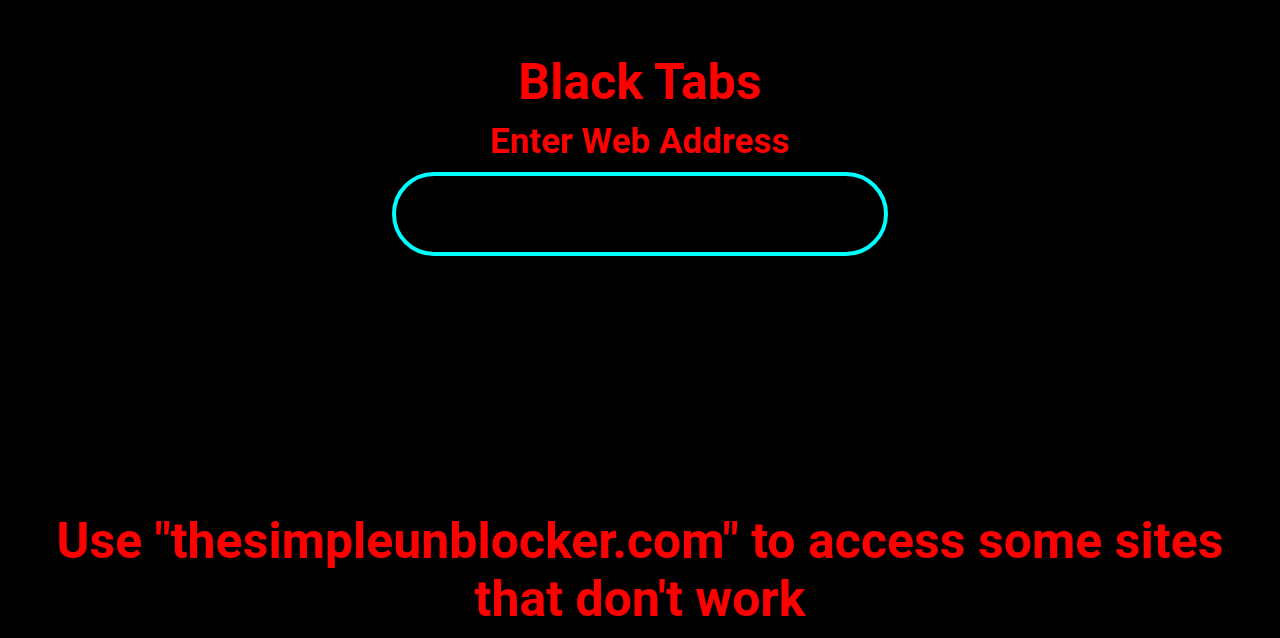
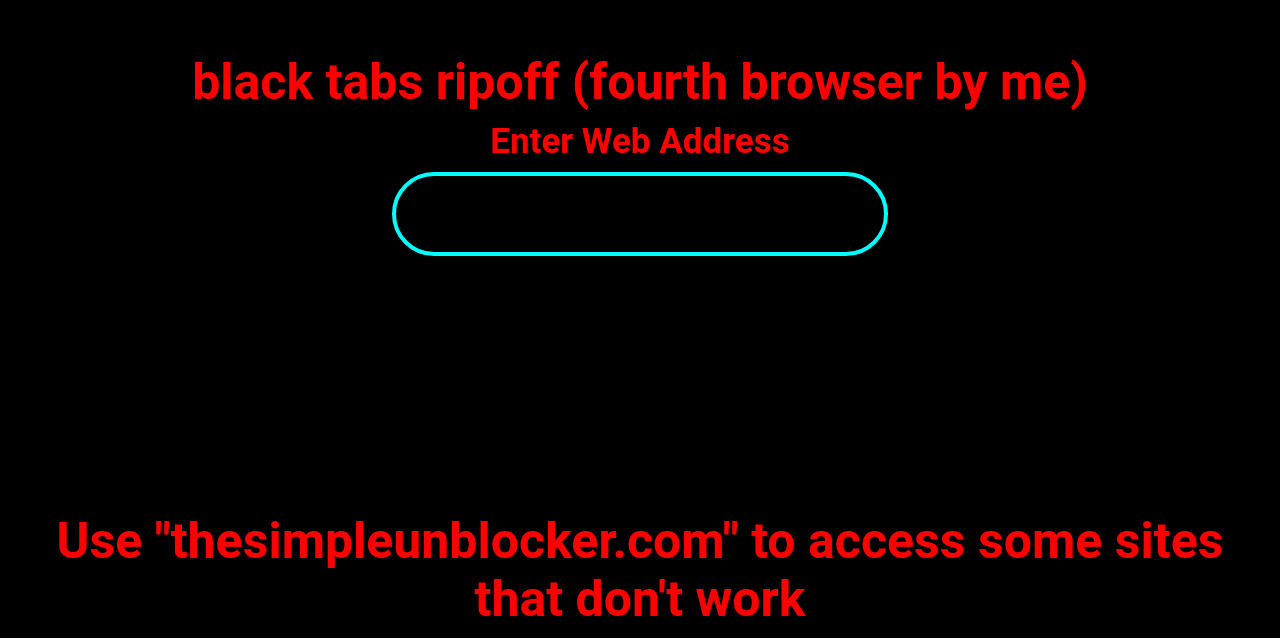
Before and after one commit to fifagoat71/blacktabsbasedfourth, a plain HTML site: page index.html in a window 1280 px wide. Shown: the part 203-841 px from the top of the page. Drawn offline with Linux system fonts and the light colour scheme.

Commit message:
Update index.html

```diff
--- a/index.html
+++ b/index.html
@@ -56,7 +56,7 @@
 <title> E </title>
     <span>
         <div id="content">
-            <p>Black Tabs</p>
+            <p>black tabs ripoff (fourth browser by me)</p>
             <h1>Enter Web Address</h1>
             <input autofocus type="text" id="text">
         </div>
```
